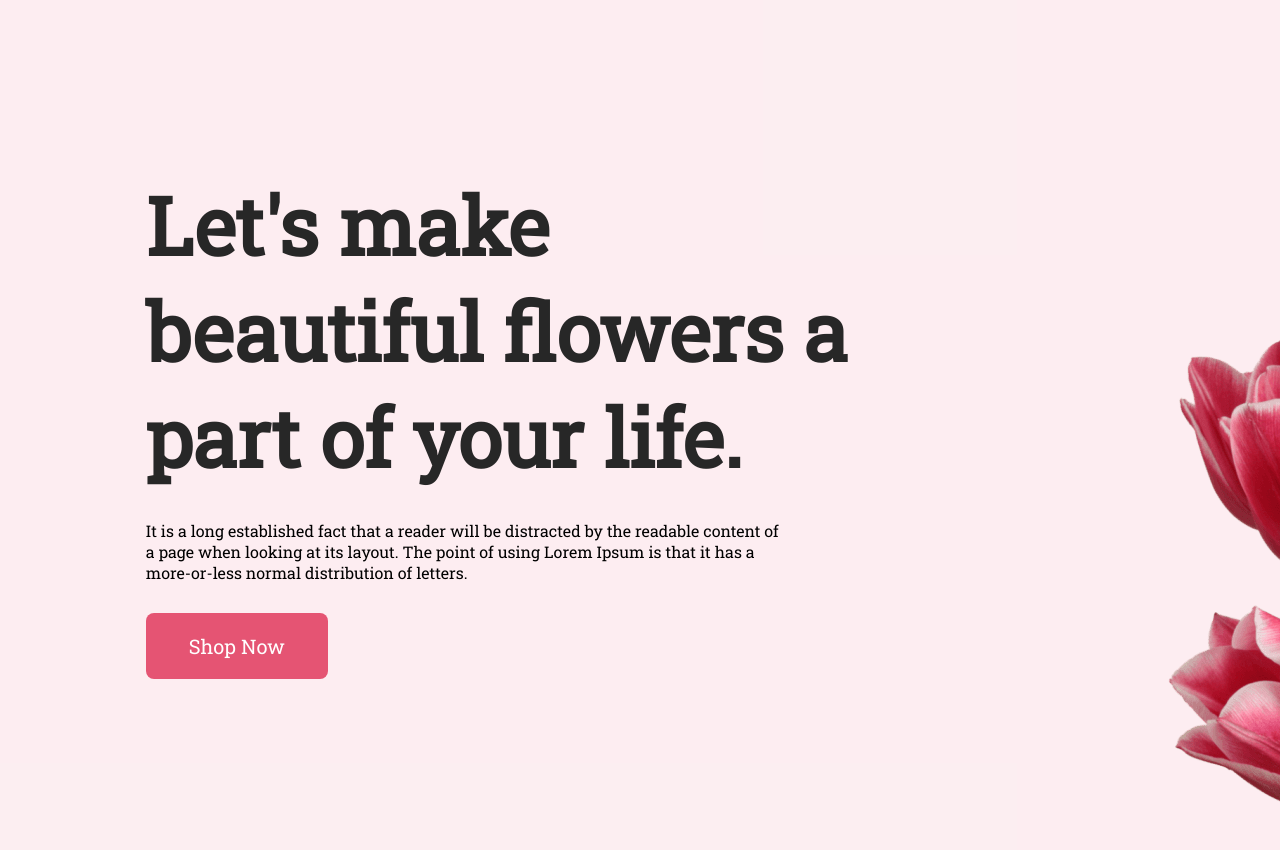
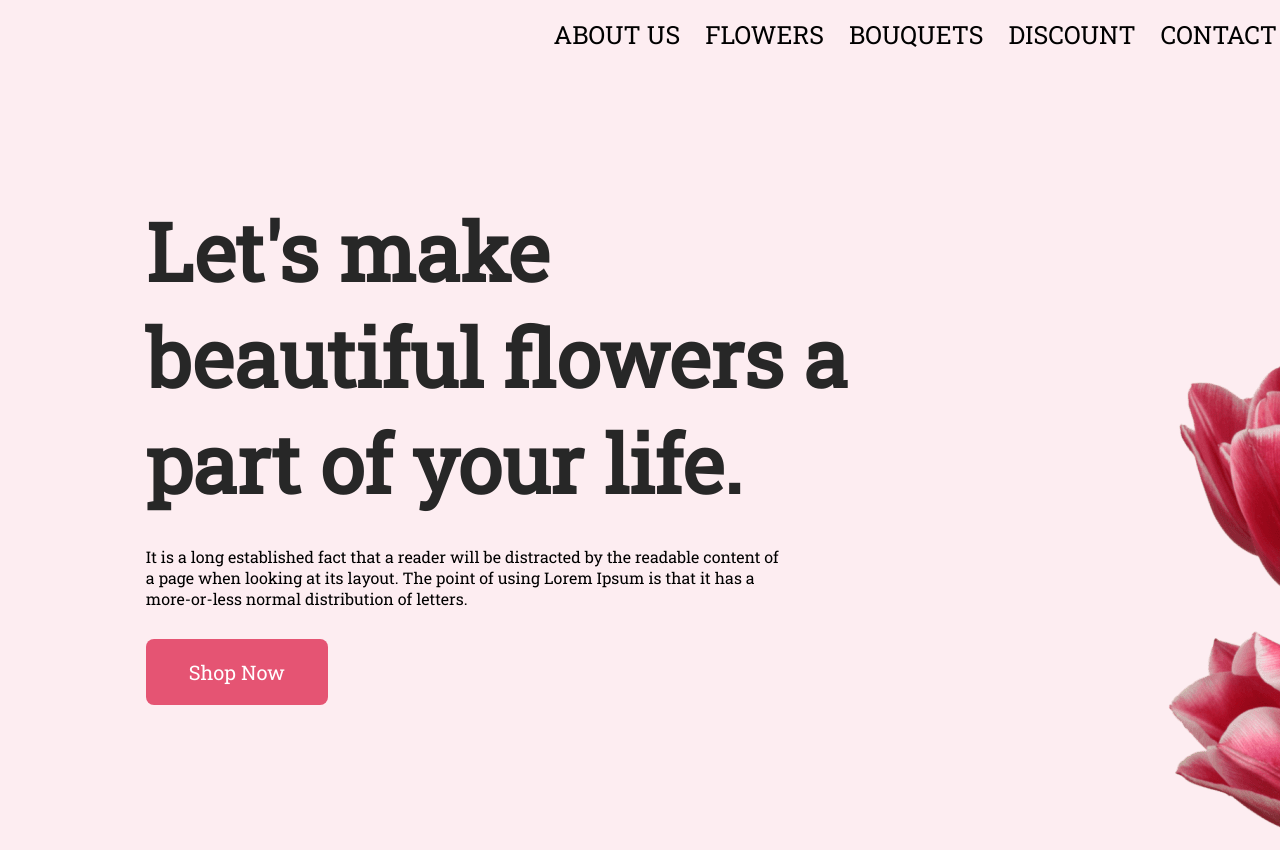
Before and after one commit to konika098/Assignment-1, a plain HTML site: page index.html in a window 1280 px wide. Shown: the top 851 px of the page. Drawn offline with Linux system fonts and the light colour scheme.

Commit message:
my flower

```diff
--- a/index.css
+++ b/index.css
@@ -4,24 +4,44 @@
     padding: 0;
     font-family: 'Roboto Slab', serif;
 }
-/*banner container start here*/
+.head{
+    background-color: rgba(229, 84, 115, 0.1);
+    width: 1920px;
+    height: 850px;
+
+}
+/*nav section start here*/
+nav {
+    display: flex;
+    justify-content:center;
+    list-style: none;
+    margin-right: 50px;
+}
+.nav-item{
+    display: flex;
+    gap: 25px;
+    font-weight: 200px;
+    font-size: 25px;
+    padding-top: 18px;
+    text-align: center;
+    font-style: bold;
+}
+.item:hover{
+    cursor:pointer;
+    color: #ec6c88;
+    transition: 0.2s;
+}
+/*nav section end here*/
+
+/*banner section start here*/
 .banner-container{
     display: flex;
     justify-content: space-around;
     align-items: center;
-    background-color: rgba(229, 84, 115, 0.1);
-    width: 1920px;
-    height: 850px;
     margin: auto;
 
 }
-/*banner container end here*/
-/*banner title start here*/
-.banner-title{
 
-
-}
-/*banner title end here*/
 /*banner main-title start here*/
 .banner-main-title{
     color: #272727;
@@ -42,8 +62,9 @@
 .banner-img{
     width: 635px;
     height: 800px;
+
 }
-/*banner image start here*/
+/*banner image end here*/
 /*btn start here*/
 .btn{
     color: #FFF;
@@ -60,3 +81,4 @@
     color: #070707;
 }
 /*btn start here*/
+/*banner section end here*/
--- a/index.html
+++ b/index.html
@@ -18,8 +18,21 @@
 </head>
 <body>
     <!--header section start here-->
-    <header>
+    <header class="head">
+        <nav>
+           <div class="nav-item" >
+                <li class="item">ABOUT US </li>
+                <li class="item">FLOWERS</li>
+                <li class="item"> BOUQUETS</li>
+                <li class="item" >DISCOUNT</li>
+                <li class="item">CONTACT US</li>
+            </div>
+
+        </nav>
+
           <div class="banner-container">
+
+
                 <div class="banner-title">
                     <h1 class="banner-main-title"> Let's make <br> beautiful flowers a <br>part of your life.</h1>
                 <p class="banner-text">It is a long established fact that a reader will be distracted by the readable content of a page when looking at its layout. The point of using Lorem Ipsum is
@@ -28,6 +41,7 @@
                     </div>
                     <img class="banner-img"  src="Flower Asset/pngwing 10.png" alt="">
             </div>
+
 
 
         </div>
```
